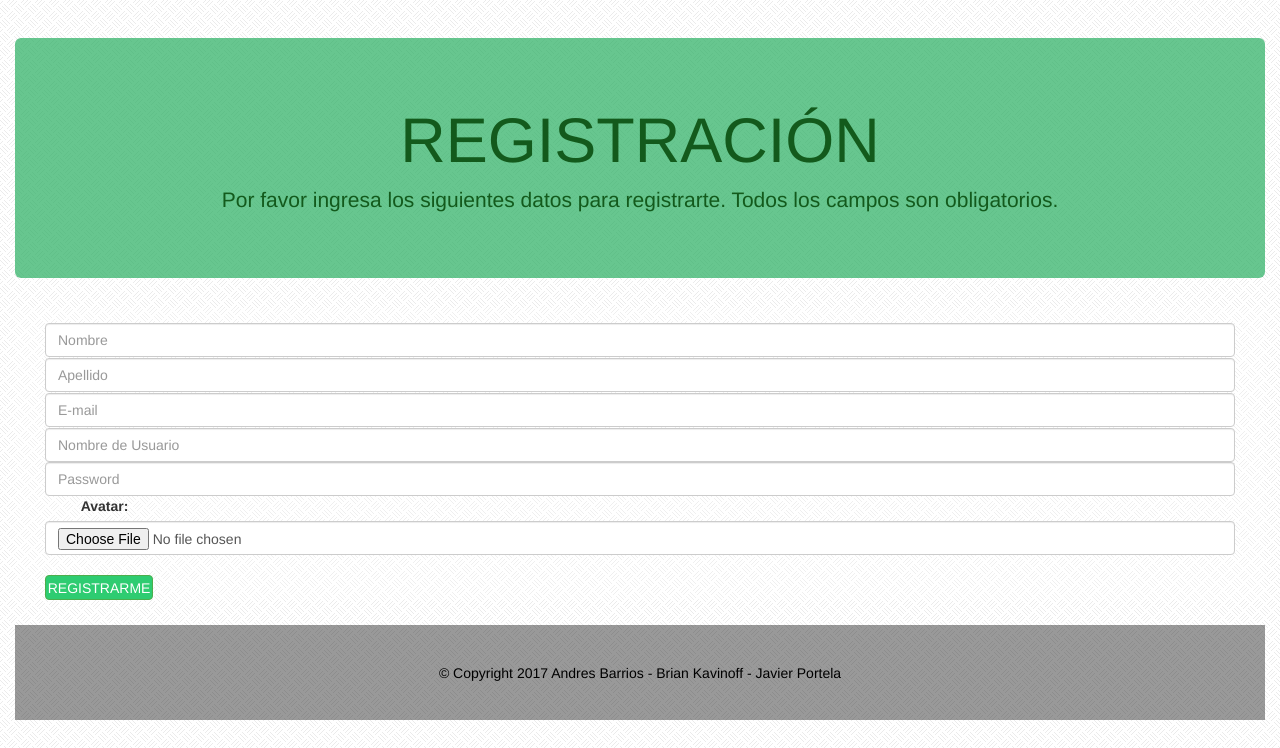
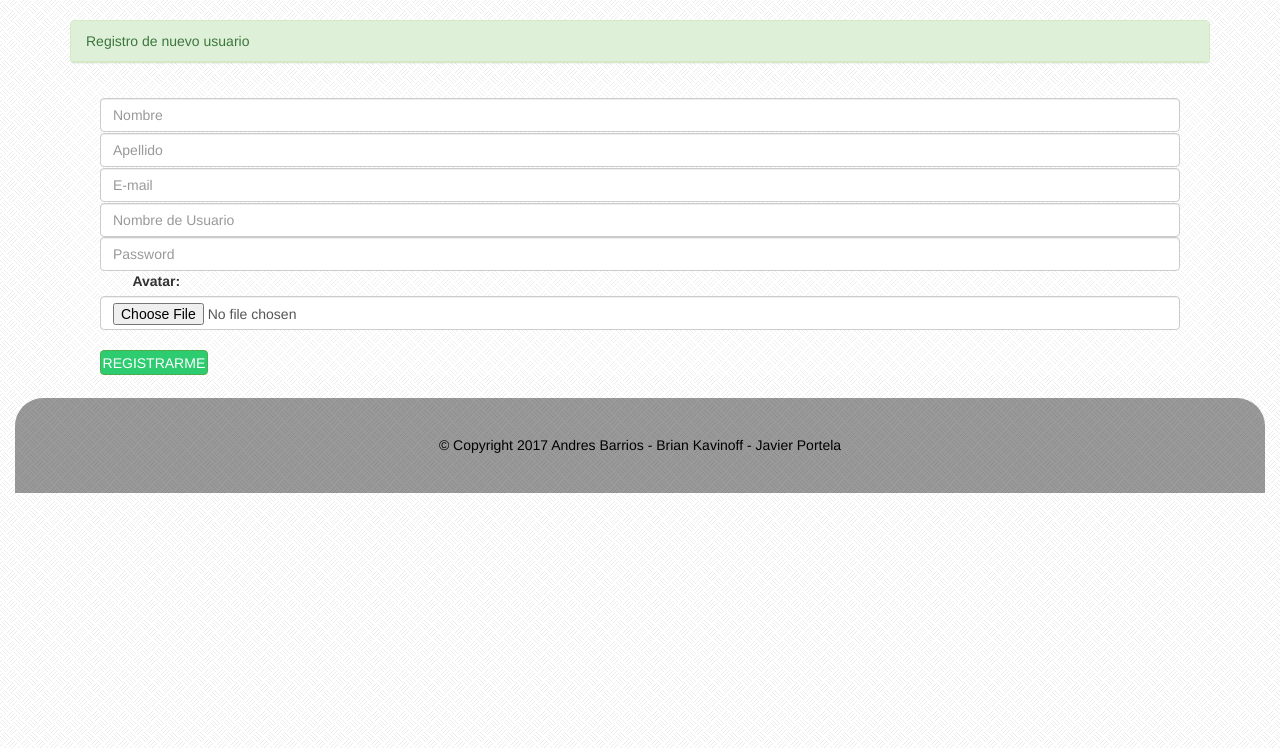
Before and after one commit to bkavinoff/IntegradorDH, a PHP site: page /registro.php in a window 1280 px wide. Shown: the part 52-800 px from the top of the page. Run offline with PHP 8.4, Linux system fonts and the light colour scheme.

Commit message:
varios cambios
varios cambios

```diff
--- a/css1/estilos.css
+++ b/css1/estilos.css
@@ -43,18 +43,6 @@ div ul li a:hover, .navbar-brand:hover{
   color:rgb(19, 90, 28);
 }
 
-.fondo-azul{
-  background-color: blue;
-}
-
-.fondo-rojo{
-  background-color: red;
-}
-
-.fondo-verde{
-  background-color: green;
-}
-
 .producto{
   border:1px solid rgba(100,100,100,0.2);
   background-color: white;
@@ -81,6 +69,8 @@ div ul li a:hover, .navbar-brand:hover{
   background-color: rgba(0, 0, 0, 0.4);
   color: black;
   padding:3%;
+  border-top-left-radius: 2em;
+  border-top-right-radius: 2em;
 }
 
 footer p{
--- a/logout.php
+++ b/logout.php
@@ -1,4 +1,6 @@
 <?php
+require "validaciones.php";
+verificarUserDeslogueado();
 //borro COOKIE en caso de solicitarlo
 if (isset($_GET['logout'])){
   if ($_GET['logout']==1){
--- a/navbar.php
+++ b/navbar.php
@@ -11,7 +11,7 @@
         <ul class="nav navbar-nav navbar-right">
           <?php
               if (isset($_COOKIE["nombreUsuario"])){
-                  echo ('<li><a href="#">'."¡Bienvenido ".$_COOKIE["nombreUsuario"].'!</a></li>');
+                  echo ('<li><a href="#">'."Usuario: ".$_COOKIE["nombreUsuario"].'</a></li>');
                   echo ('<li><a href="logout.php?logout=1">LOG OUT</a></li>');
               }else{
                   echo ('<li><a href="registro.php">Registrarse</a></li>
--- a/registro.php
+++ b/registro.php
@@ -1,22 +1,16 @@
 <?php
-
-require_once "validaciones.php";
     require_once "usuarios.php";
-
+    verificarUserLogueado();
     // Inicializar mi usuario
-
     $fueCompletado = isset($_REQUEST['submitted']);
     $registroOK=false;
     //$errores   = 0 ;
-
     if ($fueCompletado) {
         $resultado = guardarUsuario($_REQUEST['nombre'], $_REQUEST['apellido'], $_REQUEST['correo'], $_REQUEST['username'], $_REQUEST['password'], $_FILES['avatar']);
-
         if (!(is_array($resultado) && ! empty($resultado))) {
             $registroOK=true;
         }
     }
-
 ?>
 
 <!DOCTYPE html>
@@ -31,15 +25,15 @@ if ($fueCompletado) {
           	<?php require "navbar.php";?>
           	<!--//////////////</MENU SUPERIOR>///////////////-->
           	<!--//////////////<CABECERA>///////////////-->
-        		<div class="main-header">
-          			<div class="jumbotron text-center">
-          					<h1>REGISTRACIÓN</h1>
-          					<p class = "parrafo">Por favor ingresa los siguientes datos para registrarte. Todos los campos son obligatorios.</p>
+            <div class="container">
+                <div class="panel panel-success">
+                    <div class="panel-heading">
+                        Registro de nuevo usuario
                     </div>
                 </div>
           		<!--//////////////</CABECERA>///////////////-->
         		<!--//////////////<CONTENIDO>///////////////-->
-        		<header class ="fondoregistracion container-fluid">
+          		<div class ="fondoregistracion container-fluid">
                     <div><span class="RegistroOK"><?php if ($registroOK) {echo "USUARIO REGISTRADO CORRECTAMENTE";}?></span></div>
               		<form id='register' action='registro.php' method='post' enctype="multipart/form-data">
                   		<input type='hidden' name='submitted' id='submitted' value='1'/>
@@ -151,11 +145,12 @@ if ($fueCompletado) {
                     <br>
                     <br>
                 </form>
-          </header>
+            </div>
+            </div>
   	        <!--//////////////</CONTENIDO>///////////////-->
         	  <!--//////////////</FOOTER>///////////////-->
         		<?php require "footer.php";?>
             <!--//////////////</FOOTER>///////////////-->
-      </div>
+
   	 </body>
 </html>
--- a/validaciones.php
+++ b/validaciones.php
@@ -1,10 +1,8 @@
 <?php
-
     function validarNombreOApellido($nombreOApellido, $longitudMinima)
     {
 
         $nombreOApellido = trim($nombreOApellido);
-
         return ! empty($nombreOApellido) &&
             ctype_alpha($nombreOApellido) &&
             strlen($nombreOApellido) > $longitudMinima;
@@ -18,7 +16,6 @@ function validarEmail($correo)
     function validarNombreDeUsuario($nombreDeUsuario)
     {
         $nombreDeUsuario = trim($nombreDeUsuario);
-
         return !empty($nombreDeUsuario) &&
             strlen($nombreDeUsuario) > 7;
     }
@@ -26,7 +23,21 @@ function validarNombreDeUsuario($nombreDeUsuario)
     function validarPassword($password)
     {
         $password = trim($password);
-
         return !empty($password) &&
             strlen($password) > 7;
     }
+
+    function verificarUserDeslogueado(){
+        //si está deslogueado, la cookie no va a existir
+        if (!isset($_COOKIE["nombreUsuario"])){
+            header('Location: ingresar.php');
+        }
+    }
+
+    function verificarUserLogueado(){
+        //si está deslogueado, la cookie va a existir
+        if (isset($_COOKIE["nombreUsuario"])){
+            header('Location: index.php');
+        }
+    }
+?>
```
Also changed, not shown: bienvenido.php (+10 -14 lines), faq.php (+10 -12 lines), index.php (+14 -9 lines), ingresar.php (+10 -9 lines), usuarios.php (+1 -20 lines). Lines whose indentation alone changed are shown as unchanged.
